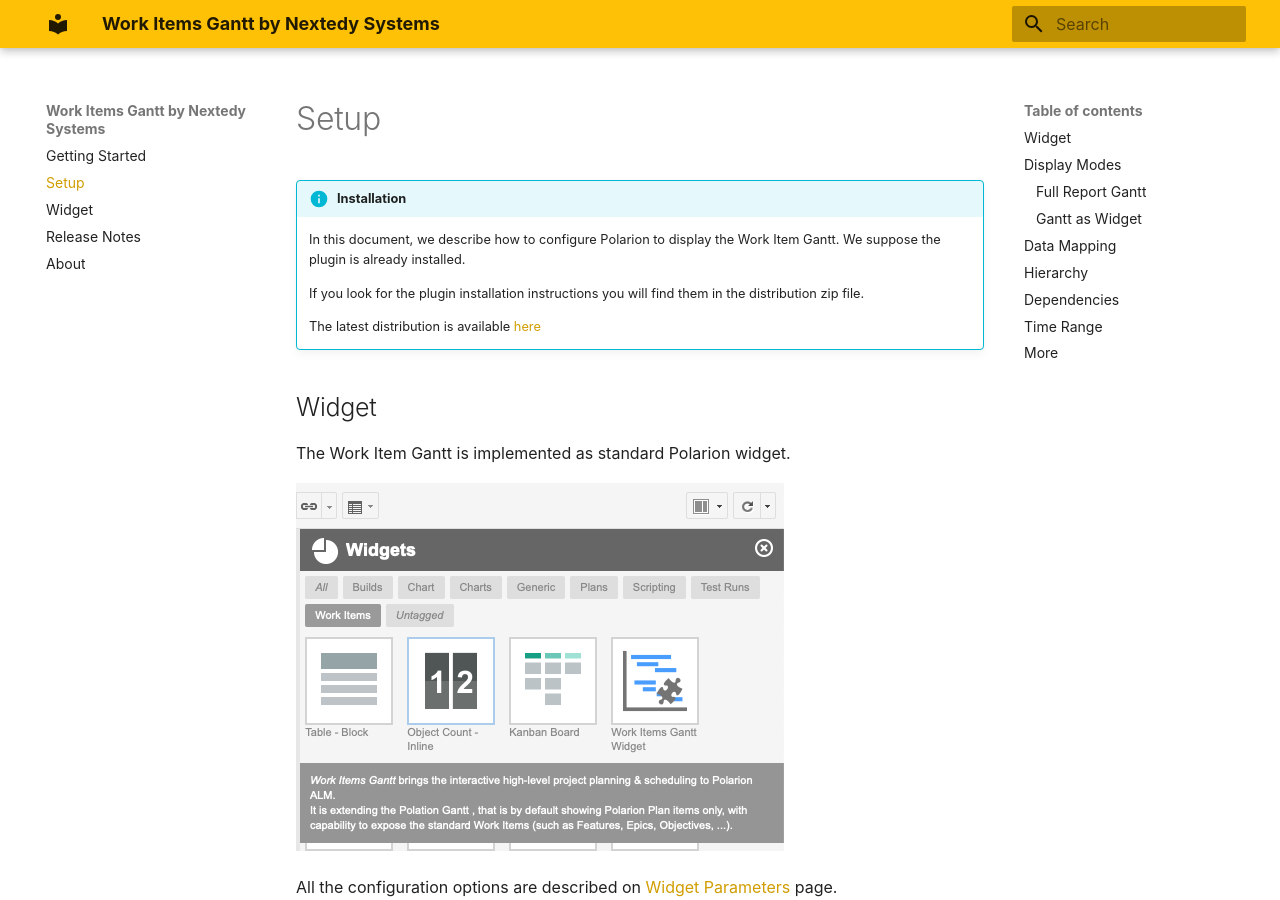
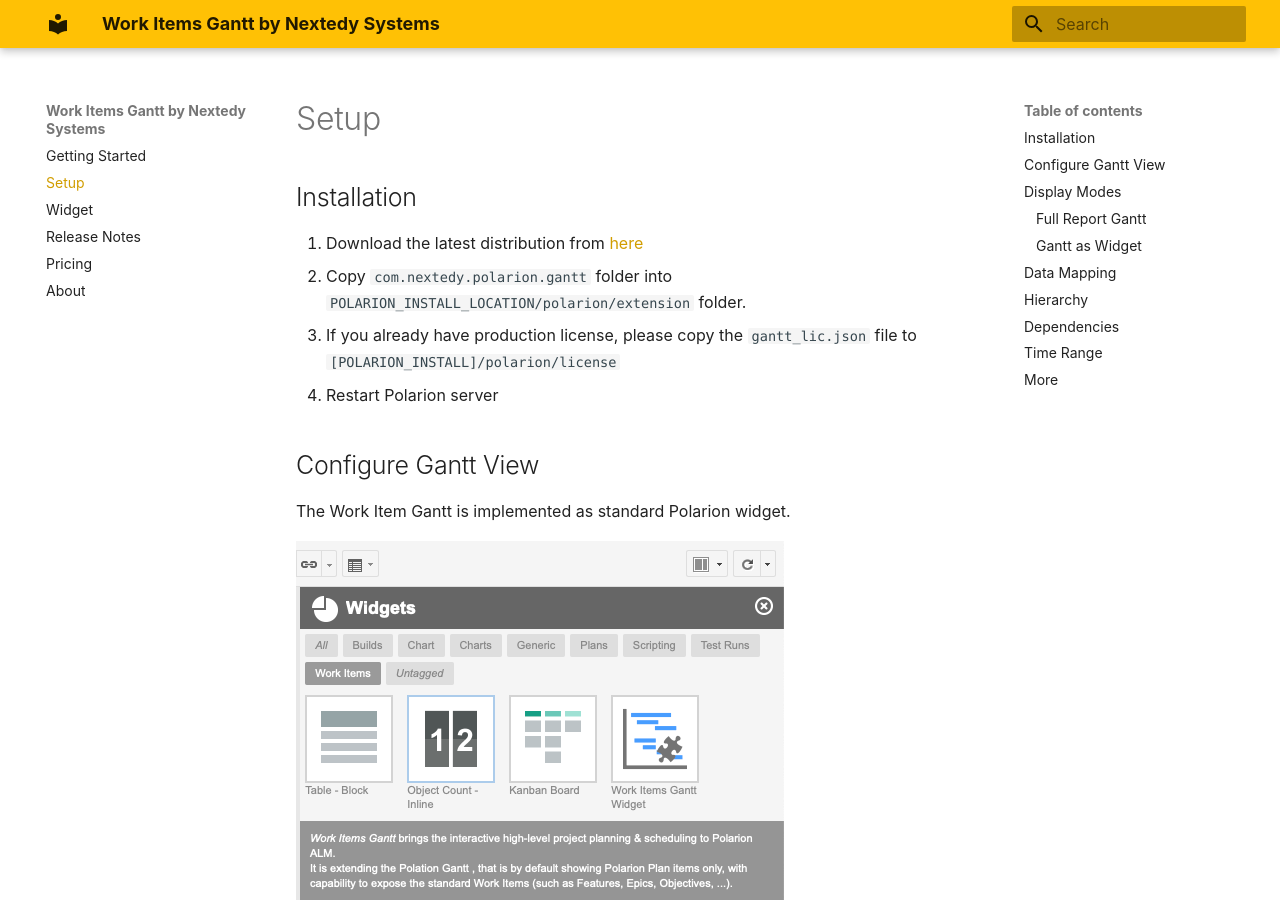
Before and after one commit to nextedy/gantt-docs, an MkDocs documentation site: the page built from docs/setup.md, in a window 1280 px wide and 900 px high. Built offline with MkDocs 1.6.1 and Material for MkDocs 9.7.7, drawn with Linux system fonts in a browser that asks for light colours; some of the changed text lies outside the part shown.

```diff
--- a/docs/setup.md
+++ b/docs/setup.md
@@ -1,14 +1,14 @@
 # Setup
 
-!!! info "Installation"
-    In this document, we describe how to configure Polarion to display the Work Item Gantt.
-    We suppose the plugin is already installed.
+## Installation
 
-    If you look for the plugin installation instructions you will find them in the distribution zip file.
+1.  Download the latest distribution from [here](https://nextedy.github.io/gantt-docs/download/work_items_gantt.zip)
+2.  Copy `com.nextedy.polarion.gantt` folder into `POLARION_INSTALL_LOCATION/polarion/extension` folder.
+3.  If you already have production license, please copy the `gantt_lic.json` file to `[POLARION_INSTALL]/polarion/license`
+4.  Restart Polarion server
 
-    The latest distribution is available [here](https://nextedy.github.io/gantt-docs/download/work_items_gantt.zip)
 
-## Widget
+## Configure Gantt View
 
 The Work Item Gantt is implemented as standard Polarion widget.
 
@@ -95,7 +95,7 @@
 
     If you select multiple link roles, the first role is used when creating new links.
 
-If you do not want to let the user create dependency links, put following property to `Advanced` > `Additional Script` parameter:
+If you do not want to let the user create dependency links, put following property to `Advanced` > `Gantt Config Script` parameter:
 
 	gantt.config.drag_links = false;
 
@@ -103,7 +103,7 @@
 
 By default the Gantt chart shows the time range as small as to fit the items.
 
-If you want to set the start and end date manually, for example to allow the dragging of the items to future, set following properties  in  `Advanced` > `Additional Script` (both need to be set).
+If you want to set the start and end date manually, for example to allow the dragging of the items to future, set following properties  in  `Advanced` > `Gantt Config Script` (both need to be set).
 
 	gantt.config.start_date = new Date(2018, 12, 10);
 	gantt.config.end_date = new Date(2020, 08, 20);
--- a/mkdocs.yml
+++ b/mkdocs.yml
@@ -7,6 +7,7 @@
     - Setup: setup.md
     - Widget: widget.md
     - Release Notes: changelog.md
+    - Pricing: pricing.md
     - About: about.md
 
 theme:
@@ -21,6 +22,9 @@
 markdown_extensions:
   - admonition
   - codehilite
+  - meta
+  - tables
+
 
 google_analytics:
   - 'UA-125777914-2'
```
Also changed, not shown: docs/about.md (+3 -2 lines), docs/changelog.md (+11 -3 lines), docs/index.md (+0 -6 lines), docs/pricing.md (added, +26 -0 lines), docs/img/gantt-menu.png (added).
